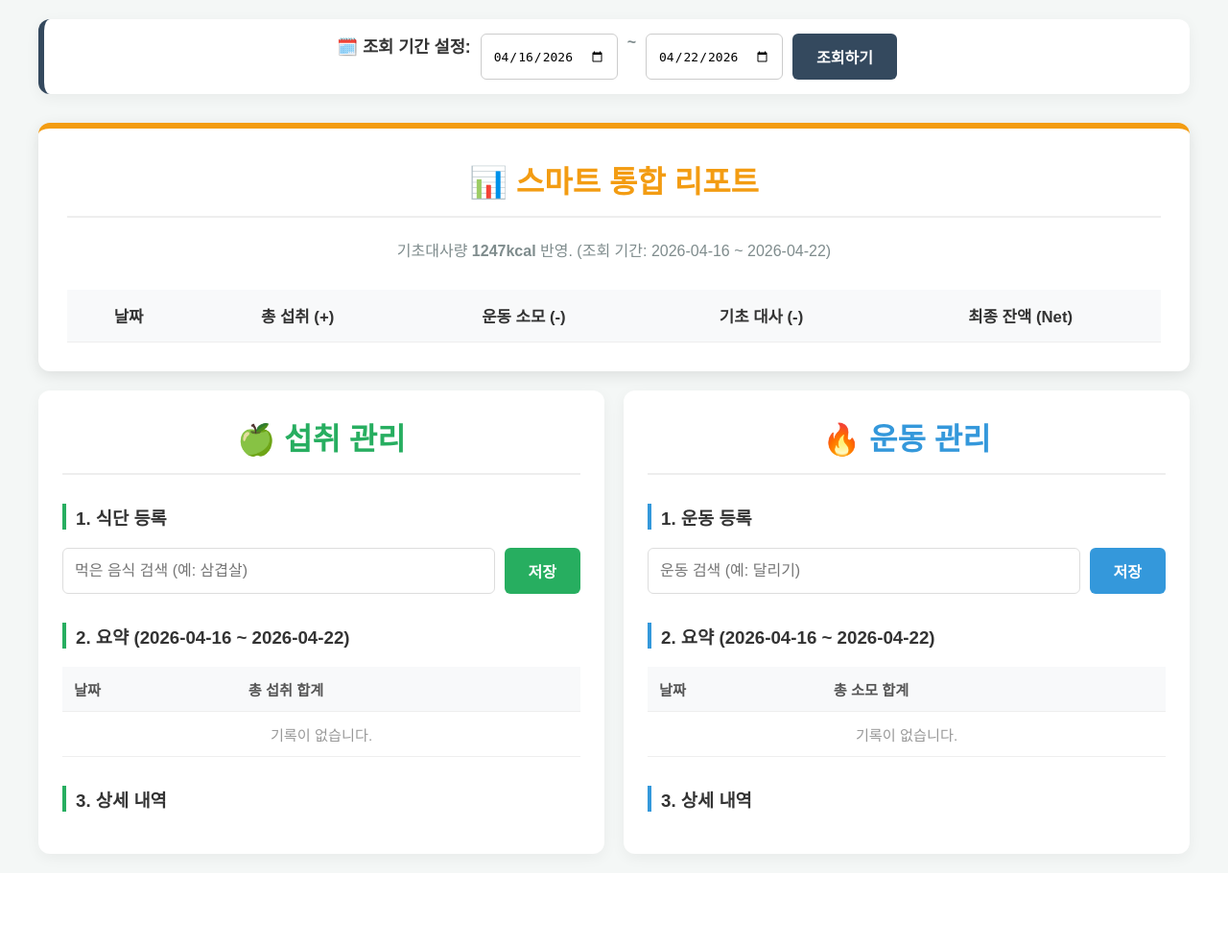
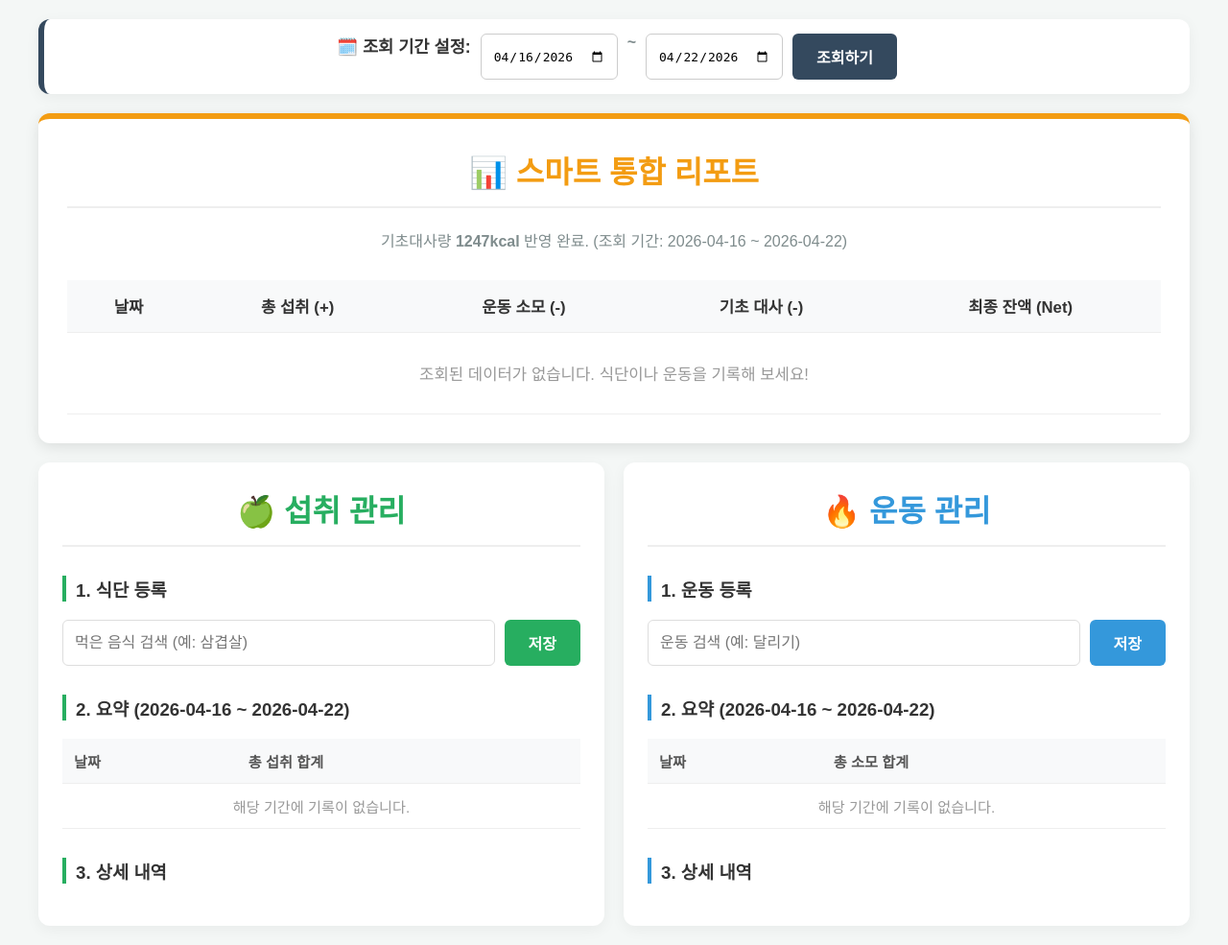
Before and after one commit to mirigenius/meal, a Flask app: page / in a window 1280 px wide. Shown: the whole page at 96% size. Before the commit the page ends 902 px from the top, so only its background shows below. Run offline with Flask 3, Linux system fonts and the light colour scheme; lists and menus that the app fills with data are empty.

Commit message:
기초대사량 추가 수정 추가

```diff
--- a/app.py
+++ b/app.py
@@ -14,13 +14,14 @@ app.config['SQLALCHEMY_DATABASE_URI'] = 'postgresql://postgres:postgres@localhos
 app.config['SQLALCHEMY_TRACK_MODIFICATIONS'] = False
 db = SQLAlchemy(app)
 
-# [기초대사량]
+# [기초대사량 설정]
 BMR = 1247
 
+# [시간 설정] 한국 표준시(KST)
 def get_kst_now():
     return datetime.now(pytz.timezone('Asia/Seoul'))
 
-# --- [DB 모델] ---
+# --- [DB 모델 정의] ---
 class Meal(db.Model):
     __tablename__ = 'meal'
     id = db.Column(db.Integer, primary_key=True)
@@ -35,7 +36,7 @@ class Exercise(db.Model):
     ex_calories = db.Column(db.Integer, nullable=False)
     date_posted = db.Column(db.DateTime, default=get_kst_now)
 
-# --- [크롤링 함수] ---
+# --- [네이버 크롤링 함수] ---
 def get_cal_from_naver(name, is_exercise=False):
     suffix = "소모+칼로리" if is_exercise else "칼로리"
     search_url = f"https://search.naver.com/search.naver?query={name}+{suffix}"
@@ -48,7 +49,7 @@ def get_cal_from_naver(name, is_exercise=False):
     except:
         return 0
 
-# --- [메인 라우트] ---
+# --- [메인 페이지] ---
 @app.route('/', methods=['GET', 'POST'])
 def index():
     if request.method == 'POST':
@@ -62,55 +63,54 @@ def index():
         db.session.commit()
         return redirect(url_for('index'))
 
-    # --- [날짜 필터링 로직] ---
+    # 날짜 필터링
     kst_now = get_kst_now()
     default_to = kst_now.date()
     default_from = default_to - timedelta(days=6)
-
     from_str = request.args.get('from_date', default_from.strftime('%Y-%m-%d'))
     to_str = request.args.get('to_date', default_to.strftime('%Y-%m-%d'))
-
     from_date = datetime.strptime(from_str, '%Y-%m-%d').date()
     to_date = datetime.strptime(to_str, '%Y-%m-%d').date()
 
-    # --- [DB 조회 (날짜 구간 적용)] ---
+    # 데이터 조회
     m_stats = db.session.query(cast(Meal.date_posted, Date).label('d'), func.sum(Meal.calories).label('s'))\
                 .filter(cast(Meal.date_posted, Date) >= from_date, cast(Meal.date_posted, Date) <= to_date)\
                 .group_by(cast(Meal.date_posted, Date)).all()
-
     e_stats = db.session.query(cast(Exercise.date_posted, Date).label('d'), func.sum(Exercise.ex_calories).label('s'))\
                 .filter(cast(Exercise.date_posted, Date) >= from_date, cast(Exercise.date_posted, Date) <= to_date)\
                 .group_by(cast(Exercise.date_posted, Date)).all()
 
+    # 통합 리포트 (기록이 있는 날만)
+    report = {}
+    for d, s in m_stats: report.setdefault(d.strftime('%Y-%m-%d'), {'in': 0, 'out': 0, 'bmr': BMR})['in'] = s
+    for d, s in e_stats: report.setdefault(d.strftime('%Y-%m-%d'), {'in': 0, 'out': 0, 'bmr': BMR})['out'] = s
+    sorted_report = sorted(report.items(), reverse=True)
+
+    # 상세 내역
     m_all = Meal.query.filter(cast(Meal.date_posted, Date) >= from_date, cast(Meal.date_posted, Date) <= to_date).order_by(Meal.date_posted.desc()).all()
     e_all = Exercise.query.filter(cast(Exercise.date_posted, Date) >= from_date, cast(Exercise.date_posted, Date) <= to_date).order_by(Exercise.date_posted.desc()).all()
-
-    # --- [통합 리포트 생성 (수정된 부분)] ---
-    report = {}
-
-    # 섭취 데이터가 있는 날짜만 딕셔너리에 추가/업데이트
-    for d, s in m_stats:
-        date_str = d.strftime('%Y-%m-%d')
-        report.setdefault(date_str, {'in': 0, 'out': 0, 'bmr': BMR})['in'] = s
-
-    # 운동 데이터가 있는 날짜만 딕셔너리에 추가/업데이트
-    for d, s in e_stats:
-        date_str = d.strftime('%Y-%m-%d')
-        report.setdefault(date_str, {'in': 0, 'out': 0, 'bmr': BMR})['out'] = s
-
-    sorted_report = sorted(report.items(), reverse=True)
-
-    # --- [상세 내역 그룹화] ---
     g_meals = {}; g_exs = {}
     for m in m_all: g_meals.setdefault(m.date_posted.strftime('%Y-%m-%d'), []).append(m)
     for e in e_all: g_exs.setdefault(e.date_posted.strftime('%Y-%m-%d'), []).append(e)
 
-    return render_template('index.html',
-                           m_stats=m_stats, e_stats=e_stats,
-                           g_meals=g_meals, g_exs=g_exs,
-                           summary=sorted_report, bmr=BMR,
-                           from_date=from_str, to_date=to_str)
+    return render_template('index.html', m_stats=m_stats, e_stats=e_stats, g_meals=g_meals, g_exs=g_exs, summary=sorted_report, bmr=BMR, from_date=from_str, to_date=to_str)
 
+# --- [기록 수정 라우트] ---
+@app.route('/edit/<type>/<int:id>', methods=['GET', 'POST'])
+def edit_item(type, id):
+    target = Meal.query.get(id) if type == 'meal' else Exercise.query.get(id)
+
+    if request.method == 'POST':
+        new_date_str = request.form.get('new_date') # "2026-04-22T14:30" 형식
+        if new_date_str:
+            # 문자열을 파이썬 datetime 객체로 변환하여 저장
+            target.date_posted = datetime.strptime(new_date_str, '%Y-%m-%dT%H:%M')
+            db.session.commit()
+        return redirect(url_for('index'))
+
+    return render_template('edit.html', item=target, type=type)
+
+# --- [기록 삭제 라우트] ---
 @app.route('/delete/<type>/<int:id>')
 def delete_item(type, id):
     target = Meal.query.get(id) if type == 'meal' else Exercise.query.get(id)
--- a/templates/index.html
+++ b/templates/index.html
@@ -11,32 +11,18 @@
         margin: 0;
         color: #333;
       }
-      .grid-wrapper {
-        display: grid;
-        grid-template-columns: 1fr 1fr;
-        gap: 20px;
+
+      /* 전체 컨테이너 넓이 제한 및 수직 정렬 */
+      .main-wrapper {
         max-width: 1200px;
         margin: 0 auto;
-      }
-      .card {
-        background: white;
-        padding: 25px;
-        border-radius: 12px;
-        box-shadow: 0 4px 15px rgba(0, 0, 0, 0.05);
-      }
-      .full-card {
-        grid-column: span 2;
-        background: #fff;
-        padding: 30px;
-        border-radius: 12px;
-        box-shadow: 0 4px 15px rgba(0, 0, 0, 0.1);
-        border-top: 6px solid #f39c12;
-        margin-top: 10px;
+        display: flex;
+        flex-direction: column;
+        gap: 20px;
       }
 
       /* 날짜 검색바 전용 스타일 */
       .filter-bar {
-        grid-column: span 2;
         background: white;
         padding: 15px 30px;
         border-radius: 12px;
@@ -65,6 +51,31 @@
         font-weight: bold;
       }
 
+      /* 통합 리포트 카드 (위로 이동됨) */
+      .full-card {
+        background: #fff;
+        padding: 30px;
+        border-radius: 12px;
+        box-shadow: 0 4px 15px rgba(0, 0, 0, 0.1);
+        border-top: 6px solid #f39c12;
+      }
+
+      /* [핵심] 좌우 나란히 배치 및 양쪽 높이 동일하게(stretch) 맞춤 */
+      .side-by-side {
+        display: flex;
+        gap: 20px;
+        width: 100%;
+        align-items: stretch;
+      }
+      .half-section {
+        flex: 1;
+        min-width: 0;
+        background: white;
+        padding: 25px;
+        border-radius: 12px;
+        box-shadow: 0 4px 15px rgba(0, 0, 0, 0.05);
+      }
+
       h1 {
         text-align: center;
         margin-top: 0;
@@ -77,6 +88,7 @@
         margin-top: 30px;
       }
 
+      /* 색상 테마 */
       .meal-title {
         color: #27ae60;
       }
@@ -96,6 +108,7 @@
         background: #3498db;
       }
 
+      /* 폼 & 버튼 */
       form {
         display: flex;
         gap: 10px;
@@ -117,7 +130,11 @@
         font-size: 1em;
         font-weight: bold;
       }
+      button:hover {
+        opacity: 0.9;
+      }
 
+      /* 테이블 공통 */
       table {
         width: 100%;
         border-collapse: collapse;
@@ -128,6 +145,7 @@
         padding: 12px;
         text-align: left;
         border-bottom: 1px solid #eee;
+        word-break: keep-all;
       }
       .summary-row th {
         background: #f8f9fa;
@@ -143,13 +161,19 @@
         margin: 15px 0 5px 0;
         font-weight: bold;
       }
+
+      /* 링크 아이콘 (수정, 삭제) */
+      .action-link {
+        text-decoration: none;
+        margin-left: 8px;
+        cursor: pointer;
+      }
       .del-link {
         color: #e74c3c;
-        text-decoration: none;
         font-weight: bold;
-        cursor: pointer;
       }
 
+      /* 통합 리포트 전용 */
       .report-table {
         text-align: center;
       }
@@ -178,7 +202,7 @@
     </style>
   </head>
   <body>
-    <div class="grid-wrapper">
+    <div class="main-wrapper">
       <div class="filter-bar">
         <form action="/" method="GET" style="margin: 0">
           <strong style="font-size: 1.1em">🗓️ 조회 기간 설정:</strong>
@@ -192,7 +216,7 @@
       <div class="full-card">
         <h1 style="color: #f39c12">📊 스마트 통합 리포트</h1>
         <p style="text-align: center; color: #7f8c8d; margin-bottom: 30px">
-          기초대사량 <strong>{{ bmr }}kcal</strong> 반영. (조회 기간: {{
+          기초대사량 <strong>{{ bmr }}kcal</strong> 반영 완료. (조회 기간: {{
           from_date }} ~ {{ to_date }})
         </p>
         <table class="report-table">
@@ -224,12 +248,21 @@
                 </span>
               </td>
             </tr>
+            {% else %}
+            <tr>
+              <td colspan="5" style="padding: 30px; color: #999">
+                조회된 데이터가 없습니다. 식단이나 운동을 기록해 보세요!
+              </td>
+            </tr>
             {% endfor %}
           </tbody>
         </table>
       </div>
-      <div class="card">
+
+      <div class="side-by-side">
+        <div class="half-section">
           <h1 class="meal-title">🍏 섭취 관리</h1>
+
           <h3 class="meal-border">1. 식단 등록</h3>
           <form action="/" method="POST">
             <input type="hidden" name="form_type" value="meal" />
@@ -256,7 +289,7 @@
             {% else %}
             <tr>
               <td colspan="2" style="text-align: center; color: #999">
-              기록이 없습니다.
+                해당 기간에 기록이 없습니다.
               </td>
             </tr>
             {% endfor %}
@@ -269,13 +302,17 @@
             {% for m in meals %}
             <tr>
               <td width="20%">{{ m.date_posted.strftime('%H:%M') }}</td>
-            <td width="50%">{{ m.food_name }}</td>
+              <td width="45%">{{ m.food_name }}</td>
               <td width="20%">{{ m.calories }} kcal</td>
-            <td width="10%">
+              <td width="15%" style="text-align: right">
+                <a href="/edit/meal/{{m.id}}" class="action-link" title="수정"
+                  >✏️</a
+                >
                 <a
                   href="/delete/meal/{{m.id}}"
-                class="del-link"
+                  class="action-link del-link"
                   onclick="return confirm('삭제하시겠습니까?');"
+                  title="삭제"
                   >❌</a
                 >
               </td>
@@ -285,8 +322,9 @@
           {% endfor %}
         </div>
 
-      <div class="card">
+        <div class="half-section">
           <h1 class="ex-title">🔥 운동 관리</h1>
+
           <h3 class="ex-border">1. 운동 등록</h3>
           <form action="/" method="POST">
             <input type="hidden" name="form_type" value="exercise" />
@@ -313,7 +351,7 @@
             {% else %}
             <tr>
               <td colspan="2" style="text-align: center; color: #999">
-              기록이 없습니다.
+                해당 기간에 기록이 없습니다.
               </td>
             </tr>
             {% endfor %}
@@ -326,13 +364,17 @@
             {% for e in exs %}
             <tr>
               <td width="20%">{{ e.date_posted.strftime('%H:%M') }}</td>
-            <td width="50%">{{ e.ex_name }}</td>
+              <td width="45%">{{ e.ex_name }}</td>
               <td width="20%">{{ e.ex_calories }} kcal</td>
-            <td width="10%">
+              <td width="15%" style="text-align: right">
+                <a href="/edit/ex/{{e.id}}" class="action-link" title="수정"
+                  >✏️</a
+                >
                 <a
                   href="/delete/ex/{{e.id}}"
-                class="del-link"
+                  class="action-link del-link"
                   onclick="return confirm('삭제하시겠습니까?');"
+                  title="삭제"
                   >❌</a
                 >
               </td>
@@ -342,5 +384,6 @@
           {% endfor %}
         </div>
       </div>
+    </div>
   </body>
 </html>
```
Also changed, not shown: templates/edit.html (added, +108 -0 lines). Lines whose indentation alone changed are shown as unchanged.
